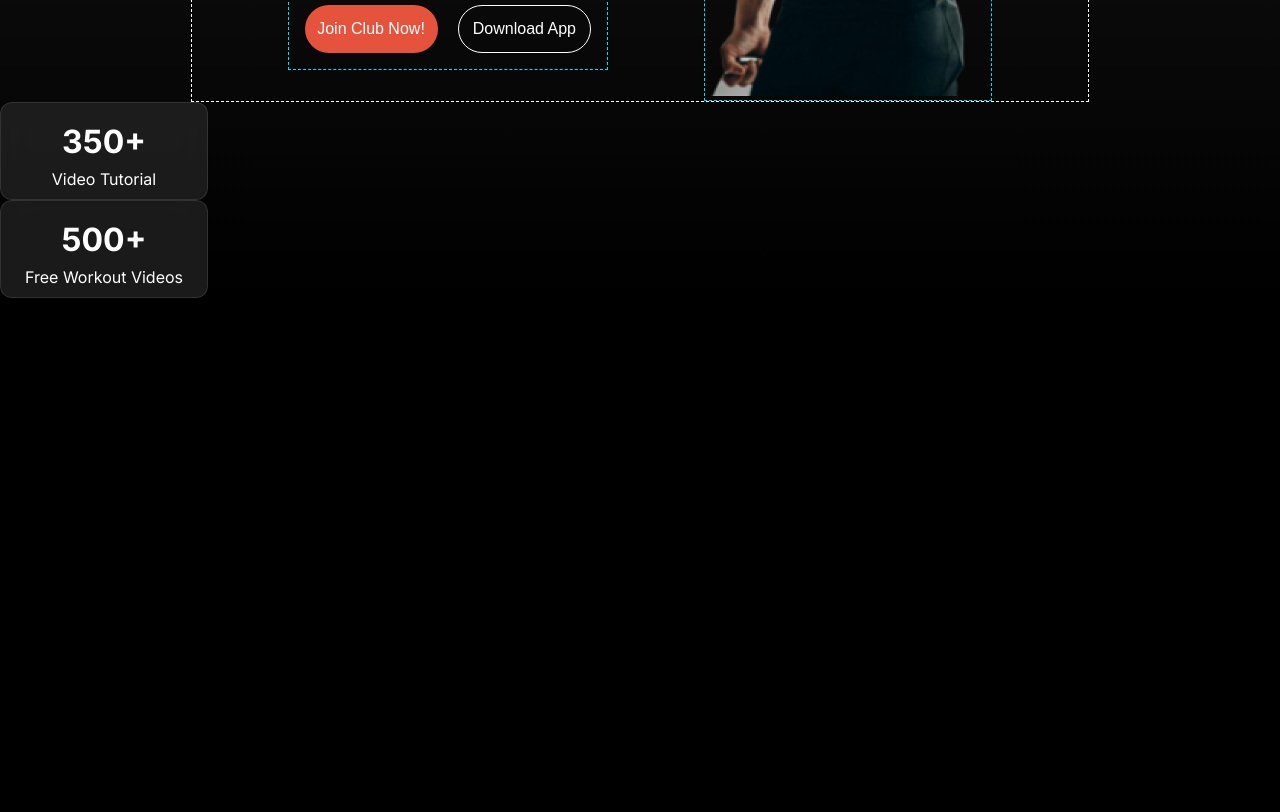
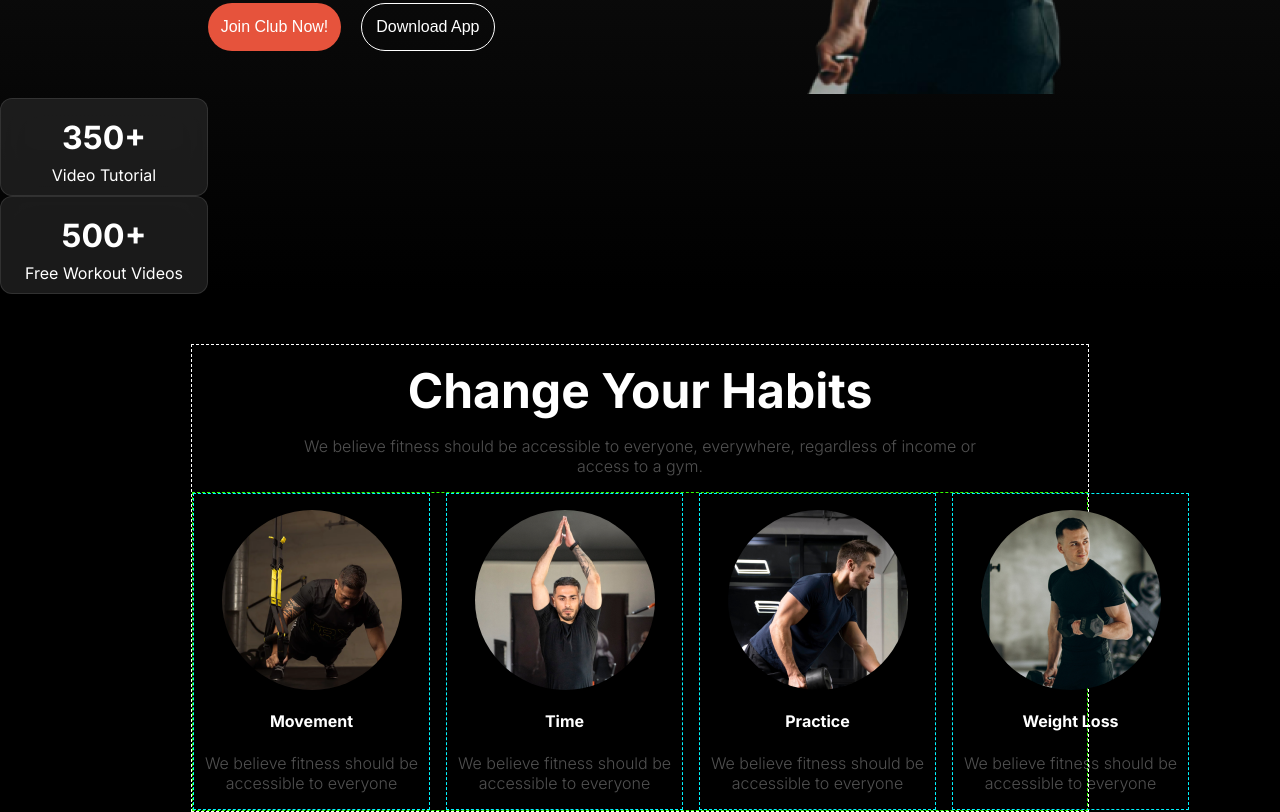
Before and after one commit to dbakibillah/fitness_web_a2, a plain HTML site: page index.html in a window 1280 px wide. Shown: the part 597-1409 px from the top of the page. Before the commit the page ends 895 px from the top, so only its background shows below. Drawn offline with Linux system fonts and the light colour scheme.

Commit message:
habit section done

```diff
--- a/index.html
+++ b/index.html
@@ -46,7 +46,49 @@
             <p>Free Workout Videos</p>
         </div>
     </header>
-    <main></main>
+    <main>
+        <!-- change your habit section -->
+        <section class="change-your-habit">
+            <div>
+                <h1>Change Your Habits</h1>
+                <p>We believe fitness should be accessible to everyone, everywhere, regardless of income or <br>access
+                    to a
+                    gym.
+                </p>
+            </div>
+            <div class="habits-card-container">
+                <div class="habits-card">
+                    <div class="circle">
+                        <img src="./images/image 3.png" alt="Movement">
+                    </div>
+                    <h4>Movement</h4>
+                    <p>We believe fitness should be accessible to everyone</p>
+                </div>
+                <div class="habits-card">
+                    <div class="circle">
+                        <img src="./images/image 2.png" alt="Time">
+                    </div>
+                    <h4>Time</h4>
+                    <p>We believe fitness should be accessible to everyone</p>
+                </div>
+                <div class="habits-card">
+                    <div class="circle">
+                        <img src="./images/image 4.png" alt="Practice">
+                    </div>
+                    <h4>Practice</h4>
+                    <p>We believe fitness should be accessible to everyone</p>
+                </div>
+                <div class="habits-card">
+                    <div class="circle">
+                        <img src="./images/image 5.png" alt="Weight Loss">
+                    </div>
+                    <h4>Weight Loss</h4>
+                    <p>We believe fitness should be accessible to everyone</p>
+                </div>
+            </div>
+        </section>
+
+    </main>
     <footer></footer>
 </body>
 
--- a/styles/style.css
+++ b/styles/style.css
@@ -97,16 +97,14 @@ nav h1 {
 
 /* banner styles */
 .banner {
-    border: 1px dashed #FFFFFF;
     width: 70%;
     margin: 0 auto;
     display: flex;
-    justify-content: space-evenly;
+    justify-content: space-between;
     align-items: center;
 }
 
 .banner-content {
-    border: 1px dashed #00e1ff;
     width: 32%;
     padding: 1rem;
 }
@@ -143,7 +141,6 @@ nav h1 {
 }
 
 .banner-img {
-    border: 1px dashed #00e1ff;
     width: 32%;
 }
 
@@ -167,3 +164,51 @@ nav h1 {
 .banner-card p {
     margin: 0;
 }
+
+/* change your habit section */
+.change-your-habit {
+    border: 1px dashed #FFFFFF;
+    width: 70%;
+    margin: 0 auto;
+    margin-top: 50px;
+}
+
+.change-your-habit h1 {
+    text-align: center;
+    font-size: 3rem;
+    margin: 1rem auto;
+}
+
+.change-your-habit p {
+    text-align: center;
+    font-size: 1rem;
+    font-weight: 300;
+    color: #ffffff50;
+}
+
+.habits-card-container {
+    border: 1px dashed #33ff00;
+    display: grid;
+    grid-template-columns: repeat(4, 1fr);
+    gap: 1rem;
+}
+
+.habits-card {
+    border: 1px dashed #00f7ff;
+    width: 235px;
+    text-align: center;
+}
+
+.circle {
+    border-radius: 50%;
+    width: 180px;
+    height: 180px;
+    margin: 1rem auto;
+}
+
+.circle img {
+    width: 100%;
+    height: 100%;
+    object-fit: cover;
+    border-radius: 50%;
+}
```
